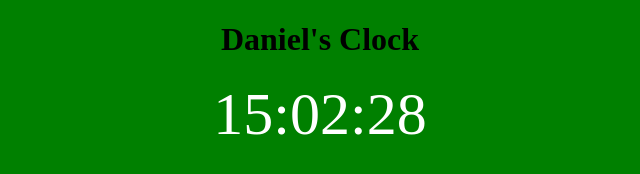
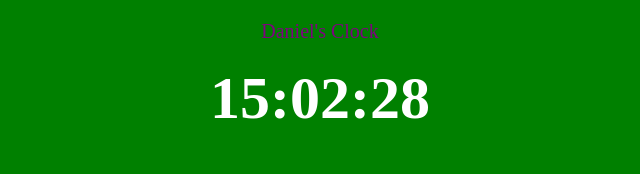
Before and after one commit to AzureEnigma/HTMLClock, a plain HTML site: page index.html in a window 1280 px wide. Shown: the whole page, without its empty margins (320-960 px from the left). Drawn offline with Linux system fonts and the light colour scheme.

Commit message:
Changed so it has a class

```diff
--- a/css/clock.css
+++ b/css/clock.css
@@ -3,7 +3,6 @@ html {
 }
 
 p {
-	color:white;
 	text-align:center;
 }
 
@@ -11,6 +10,12 @@ h1 {
 	text-align:center;
 }
 
+.myName {
+	color:purple;
+	font-size:20px;
+}
+
 #clock {
+	color:white;
 	font-size:60px;
 }
--- a/index.html
+++ b/index.html
@@ -7,11 +7,11 @@ Clock
 </title>
 </head>
  <body>
- <p>
-	<h1>Daniel's Clock</h1>
+ <p class = "myName">
+	Daniel's Clock
  </p>
  <p>
- <label id="clock">penis</label>
+ <h1><label id="clock">penis</label></h1>
  </p>
  <script src="js/clock.js" type = "text/javascript"></script>
  </body>
```
